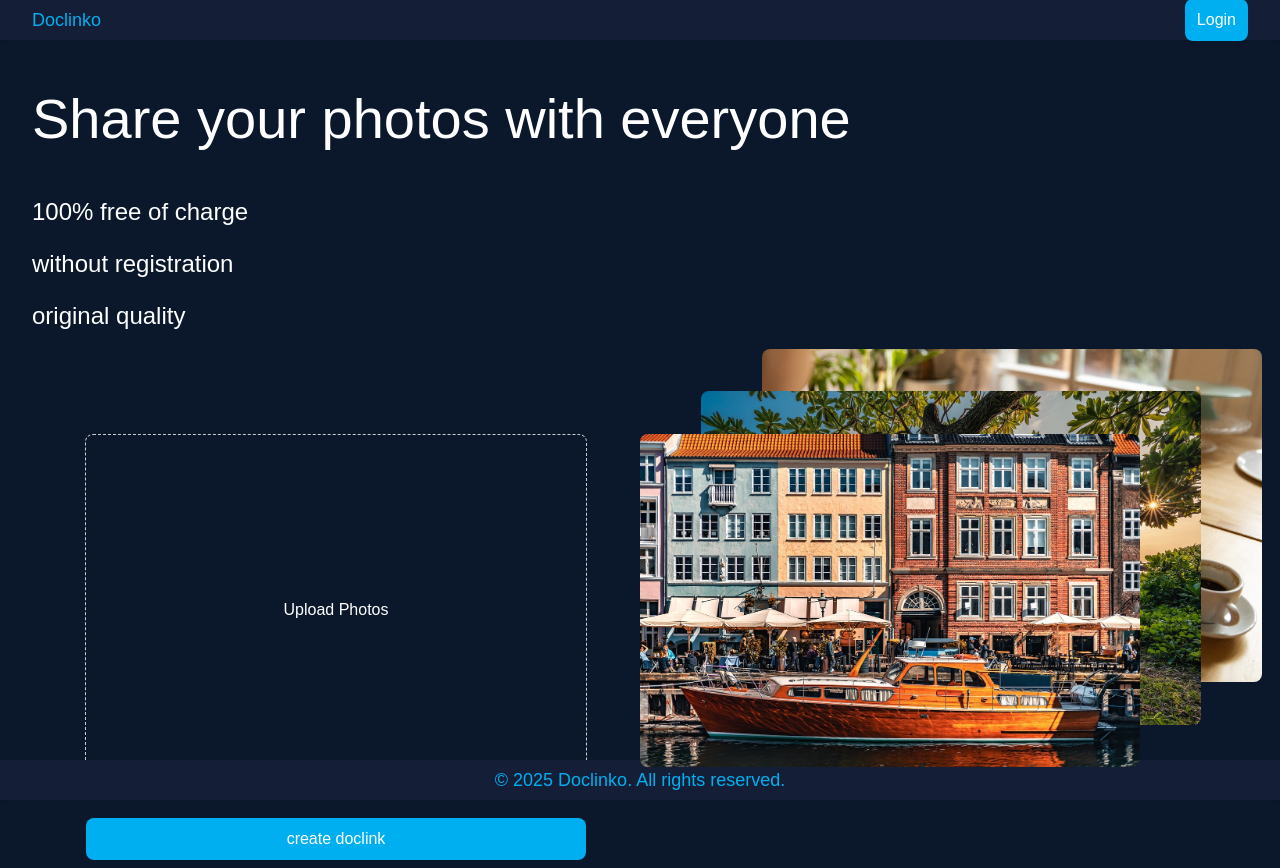
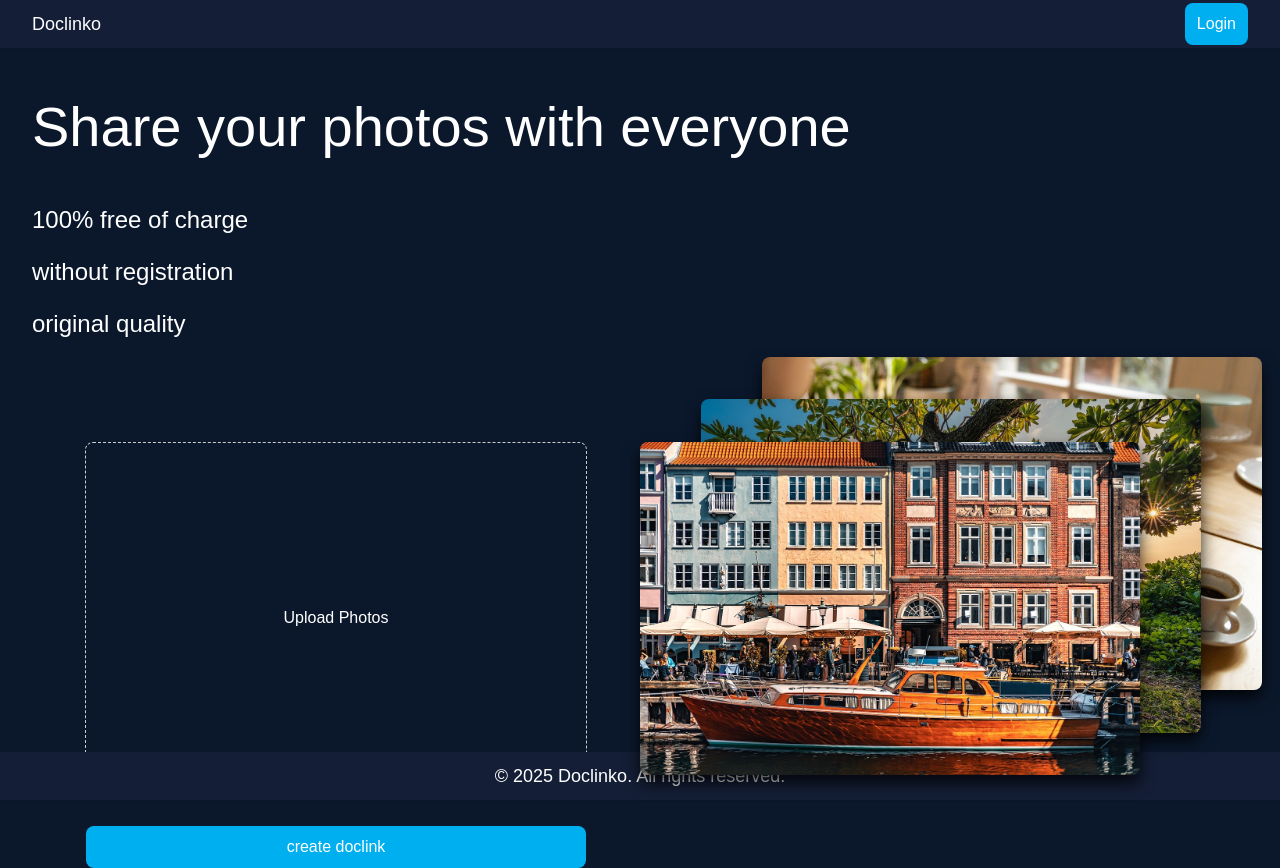
Before and after one commit to johannesbraun54/doclinko, an Angular app: page / in a window 1280 px wide. Built offline with nearby package versions, Linux system fonts and the light colour scheme.

Commit message:
refactor(LandingPage): added boxshadows, edit height from footer and header

```diff
--- a/src/_mixins.scss
+++ b/src/_mixins.scss
@@ -14,5 +14,6 @@
 
     &:hover {
         background-color: $blue-secondary;
+        box-shadow: 0 2px 4px rgba(0, 0, 0, 0.8);
     }
 }
--- a/src/app/landing-page/landing-page.scss
+++ b/src/app/landing-page/landing-page.scss
@@ -5,12 +5,12 @@ header {
     align-items: center;
     box-shadow: 0 2px 4px rgba(0, 0, 0, 0.1);
     background-color: $background-color-secondary;
-    color: $blue;
+    color: white;
     display: flex;
     font-size: 18px;
-    height: 5vh;
+    height: 6vh;
     justify-content: space-between;
-    max-height: 64px;
+    max-height: 80px;
     padding-left: 32px;
     padding-right: 32px;
 
@@ -102,6 +102,7 @@ main {
 
 .img-one{
     border-radius: $border-radius;
+    box-shadow: 0 8px 16px rgba(0, 0, 0, 0.8);
     position: absolute;
     top: 0%;
     width: 500px;
@@ -110,6 +111,7 @@ main {
 
 .img-two{
     border-radius: $border-radius;
+    box-shadow: 0 8px 16px rgba(0, 0, 0, 0.8);
     position: absolute;
     width: 500px;
     top: -10%;
@@ -119,6 +121,7 @@ main {
 
 .img-three{
     border-radius: $border-radius;
+    box-shadow: 0 8px 16px rgba(0, 0, 0, 0.8);
     position: absolute;
     width: 500px;
     top: -20%;
@@ -131,12 +134,12 @@ footer {
     box-shadow: 0 2px 4px rgba(0, 0, 0, 0.1);
     box-sizing: border-box;
     background-color: $background-color-secondary;
-    color: $blue;
+    color: white;
     display: flex;
     font-size: 18px;
-    height: 5vh;
+    height: 6vh;
     justify-content: center;
-    max-height: 64px;
+    max-height: 80px;
     position: absolute;
     padding-left: 32px;
     padding-right: 32px;
--- a/src/styles.scss
+++ b/src/styles.scss
@@ -1,8 +1,16 @@
 @use './_app-theme' as * ;
+
+// @font-face {
+//     font-family: 'Alpino Thin';
+//     src: url('fonts/Alpino-Thin.woff2') format('woff2');
+//     font-weight: 100; /* Thin */
+//     font-style: normal;
+//     font-display: swap; /* für bessere Ladeperformance */
+//   }
 
 body {
     box-sizing: border-box;
-    font-family: 'DM Sans', sans-serif;
+    font-family: 'Alpino Thin', sans-serif;
     margin: 0;
     background-color: $background-color-primary;
     color: white;
```
Also changed, not shown: public/fonts/alpino-thin.woff2 (added).
